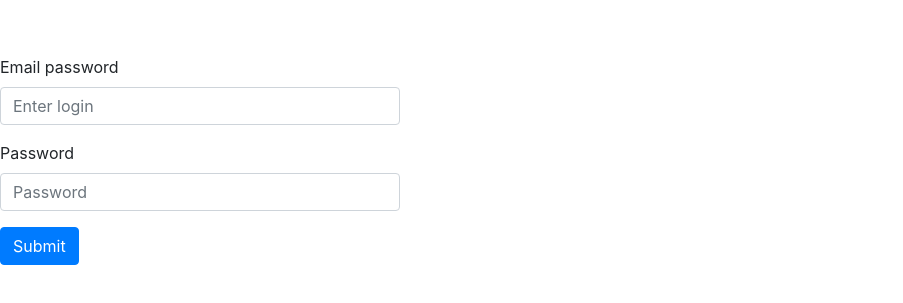
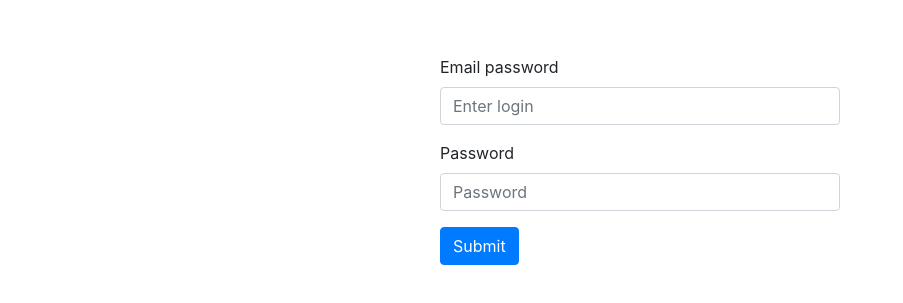
Before and after one commit to prezlyataa/tasks-app-react-express-mongo, a React app: page /login in a window 1280 px wide. Shown: the part 201-504 px from the top of the page, without its empty margins (0-903 px from the left). Built offline with nearby package versions, Linux system fonts and the light colour scheme.

Commit message:
move for to center

```diff
--- a/src/components/login-page/login-page.component.scss
+++ b/src/components/login-page/login-page.component.scss
@@ -1,4 +1,4 @@
 form {
   max-width: 400px;
-  margin: 20% 0 auto;
+  margin: 20% auto;
 }
```
